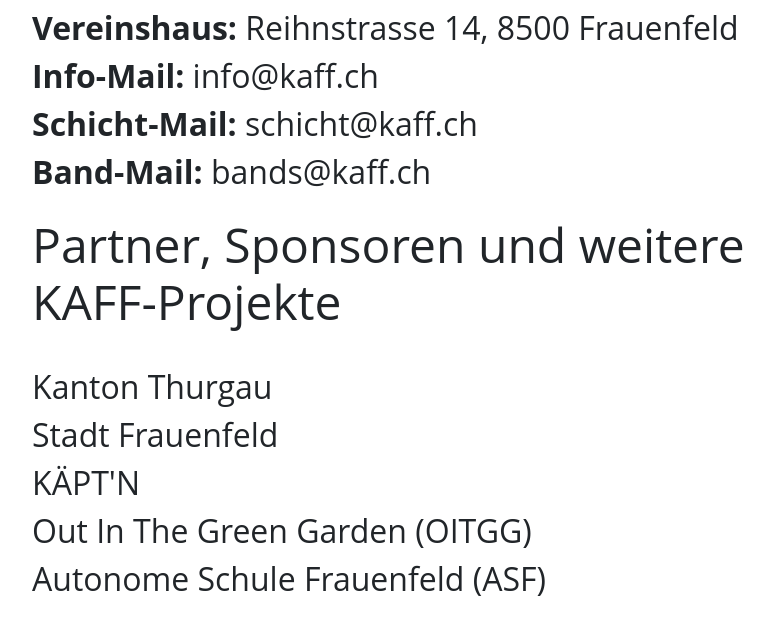
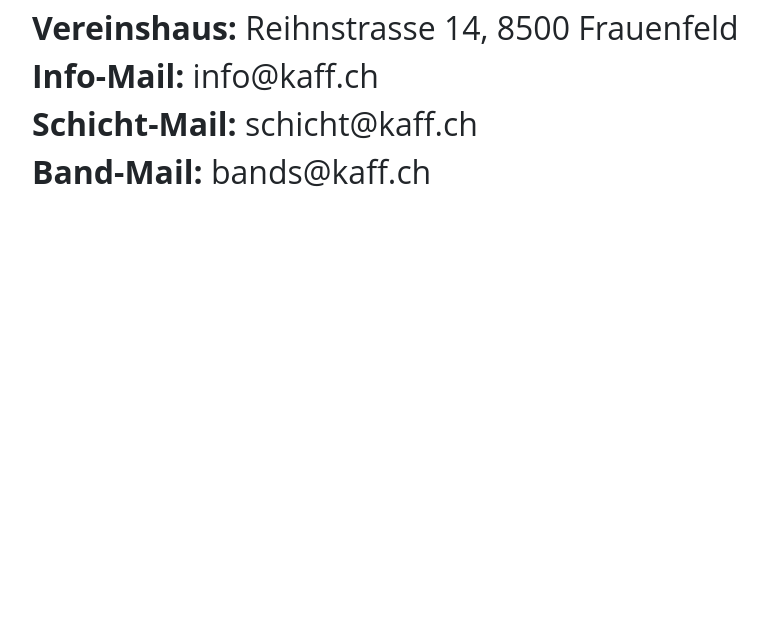
Before and after one commit to davidnaegeli/kaff_website_construction_page, a PHP site: page / in a window 1280 px wide. Shown: the part 3706-4349 px from the top of the page, without its empty margins (224-998 px from the left). After the commit the page ends 3893 px from the top, so only its background shows below. Run offline with PHP 8.4, Linux system fonts and the light colour scheme; some libraries are stand-ins or nearby versions.

Commit message:
removed sponsors

```diff
--- a/index.php
+++ b/index.php
@@ -52,26 +52,6 @@
             <b>Band-Mail:</b> <a>bands@kaff.ch</a>
         </li>
     </ul>
-    <h3 class="slide__text-heading">
-        Partner, Sponsoren und weitere KAFF-Projekte
-    </h3>
-    <ul class="slide__text-desc">
-        <li>
-            Kanton Thurgau
-        </li>
-        <li>
-            Stadt Frauenfeld
-        </li>
-        <li>
-            KÄPT'N
-        </li>
-        <li>
-            Out In The Green Garden (OITGG)
-        </li>
-        <li>
-            Autonome Schule Frauenfeld (ASF)
-        </li>
-    </ul>
 </div>
 
 </body>
```
